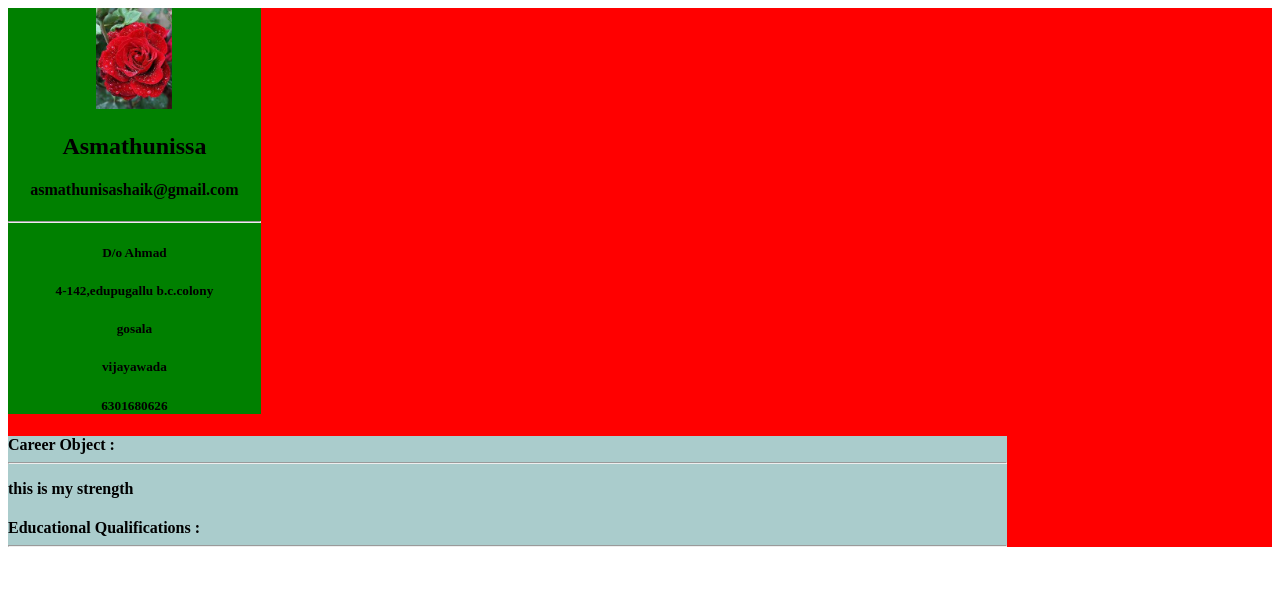
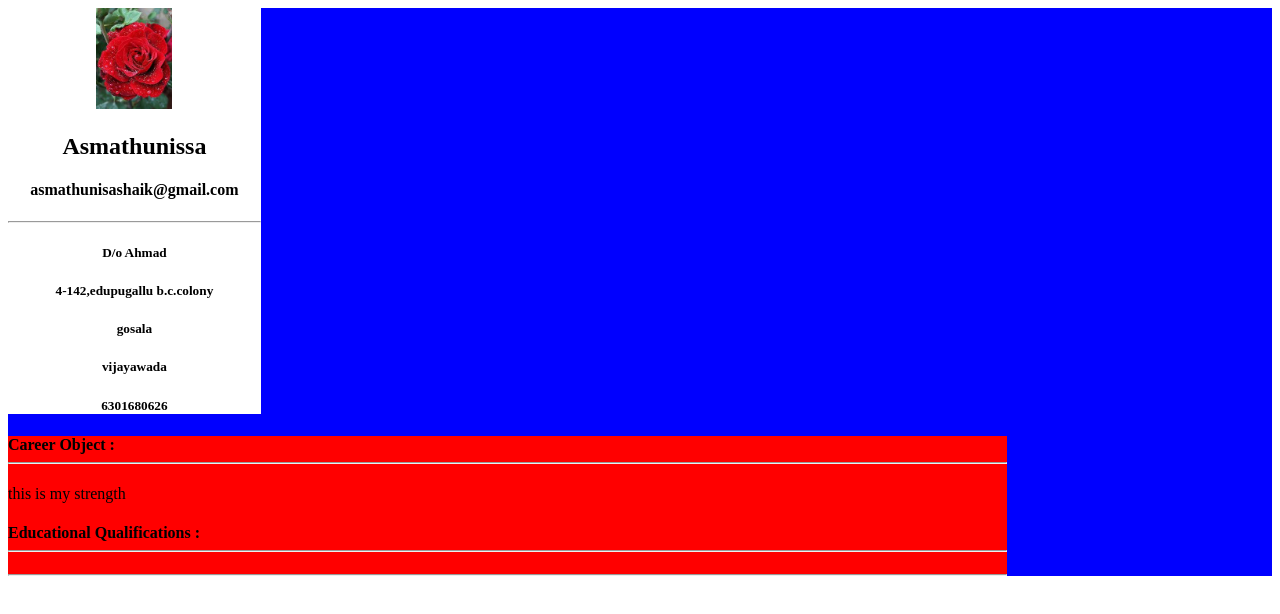
Before and after one commit to asma789/Resume, a plain HTML site: page resume.html in a window 1280 px wide. Drawn offline with Linux system fonts and the light colour scheme.

Commit message:
resume form created

```diff
--- a/data.json
+++ b/data.json
@@ -1,6 +1,7 @@
 {
   "co":"this is my strength",
   "Achieve":{
+    "name":"s.s.c",
     "details":"Iwon 1st prize in school days"
   },
   "education":[{
@@ -14,5 +15,13 @@
   {
     "name":"s.s.c",
     "institute":"Completed my schooling in Ravindra Bharathi school with 82%"
-    }]
+    }],
+    "technical":[{
+      "name":"operating systems",
+      "value":"windows,linux,etc.,"
+      },
+    {
+      "name":"languages",
+      "value":"HTML5,java script,CSS3,angular JS"
+      }]
 }
--- a/main.js
+++ b/main.js
@@ -13,24 +13,58 @@ LoadJson("data.json",function(text){
   let data=JSON.parse(text);
   console.log(data);
   careerobj(data.co);
+  education(data.edu);
+  technicalskills(data.tech);
   //console.log(data.co);
-})
+});
 var right=document.getElementById('right');
-var career=document.createElement('h4');
-career.textContent="Career Object :";
-career.appendChild(document.createElement("HR"));
-function careerobj(asma) {
-  var cop=document.createElement("P");
-  cop.textContent=asma;
-  career.appendChild(cop);
+function careerobj(career) {
+var careerobj=document.createElement('h4');
+careerobj.textContent="Career Object :";
+careerobj.appendChild(document.createElement("hr"));
+  var cop=document.createElement("p");
+  cop.textContent=career;
+  right.appendChild(careerobj);
+  right.appendChild(cop);
 }
-right.appendChild(career);
 
 //Education Qualifications
-
-var edu=document.createElement("H4");
-edu.textContent="Educational Qualifications :";
-edu.appendChild(document.createElement("HR"));
-
-
-right.appendChild(edu);
+function education(edu){
+var educational=document.createElement("h4");
+educational.textContent="Educational Qualifications :";
+educational.appendChild(document.createElement("hr"));
+right.appendChild(educational);
+var para1=document.createElement("p");
+var li="";
+for(i in edu){
+  li+=edu[i].name+edu[i].institute+"<br>";
+}
+para1.innerHTML=li;
+right.appendChild(para1);
+}
+function technicalskills(tec){
+  var technical=document.createElement("h4");
+  technical.textcontent="Technical skills :";
+  technical.appendChild(document.createElement("hr"));
+  right.appendChild(technical);
+  var para2=document.createElement("p");
+  var l2="";
+  for(j in tec){
+    l2+=tec[j].name+tec[j].value+"<br>";
+  }
+  para2.innerHTML=l2;
+  right.appendChild(para2);
+}
+function achievements(achieve){
+  var ach=document.createElement("h4");
+  ach.textcontent="Achievements :";
+  ach.appendChild(document.createElement("hr"));
+  right.appendChild(ach);
+  var para3=document.createElement("p");
+  var l3="";
+  for(k in ach){
+    l3+=ach[k].name+ach[k].details+"<br>";
+  }
+  para3.innerHTML=l3;
+  right.appendChild(para3);
+}
--- a/resume.css
+++ b/resume.css
@@ -1,11 +1,11 @@
 .main{
-  background: red;
+  background: blue;
   width: 100%
 display: flex;
 justify-content: space-between;
 }
 .left{
-  background: green;
+  background: white;
   width: 20%;
   text-align: center;
 }
@@ -13,7 +13,7 @@ justify-content: space-between;
   width: 30%;
 }
 .right{
-  background: #aacccc;
+  background: red;
 width: 79%
 }
 
```
